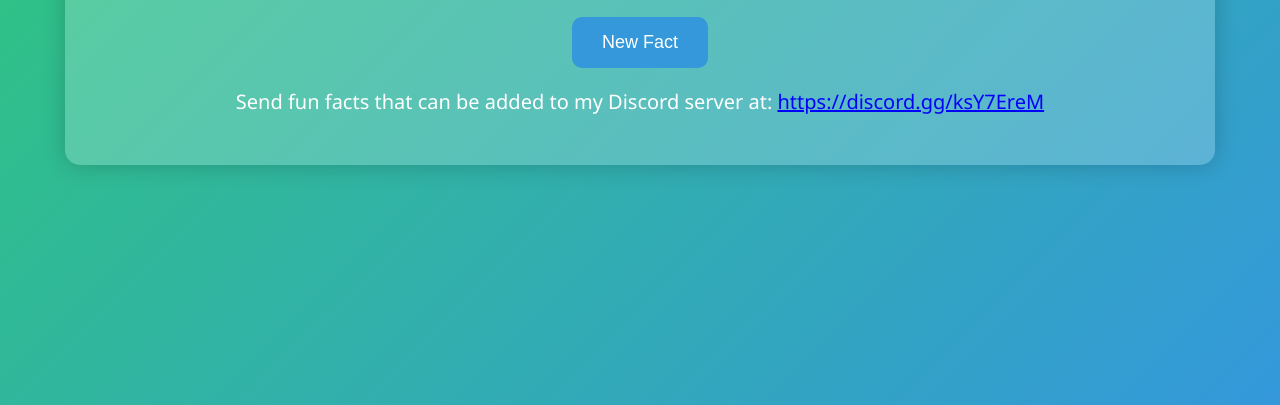
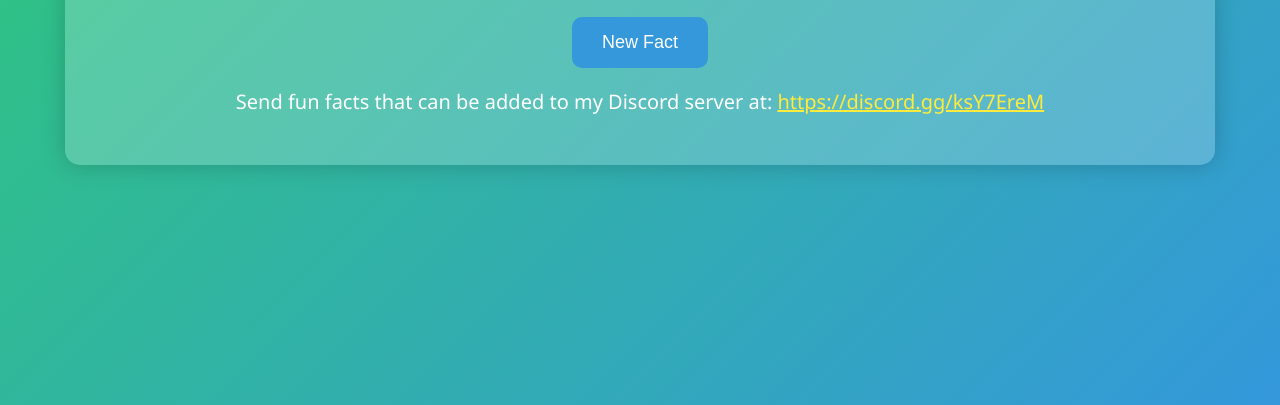
Before and after one commit to WebDev26611/Fun-facts, a plain HTML site: page index.html in a window 1280 px wide. Shown: the part 453-858 px from the top of the page. Drawn offline with Linux system fonts and the light colour scheme.

Commit message:
Update index.html

```diff
--- a/index.html
+++ b/index.html
@@ -5,11 +5,12 @@
   <link rel="stylesheet" type="text/css" href="style.css">
 </head>
 <body>
+  <div id="backgroundPattern"></div>
   <div class="container">
     <h1>Fun Fact</h1>
     <p id="fact"></p>
     <button onclick="getFunFact()">New Fact</button>
-    <p style="color: white; font-size: 20px;">Send fun facts that can be added to my Discord server at: <a href="https://discord.gg/ksY7EreM" target="_blank" style="color: blue;">https://discord.gg/ksY7EreM</a></p>
+    <p style="color: white; font-size: 20px;">Send fun facts that can be added to my Discord server at: <a href="https://discord.gg/ksY7EreM" target="_blank" style="color: #FFEB3B;">https://discord.gg/ksY7EreM</a></p>
   </div>
   <script src="script.js"></script>
 </body>
```
